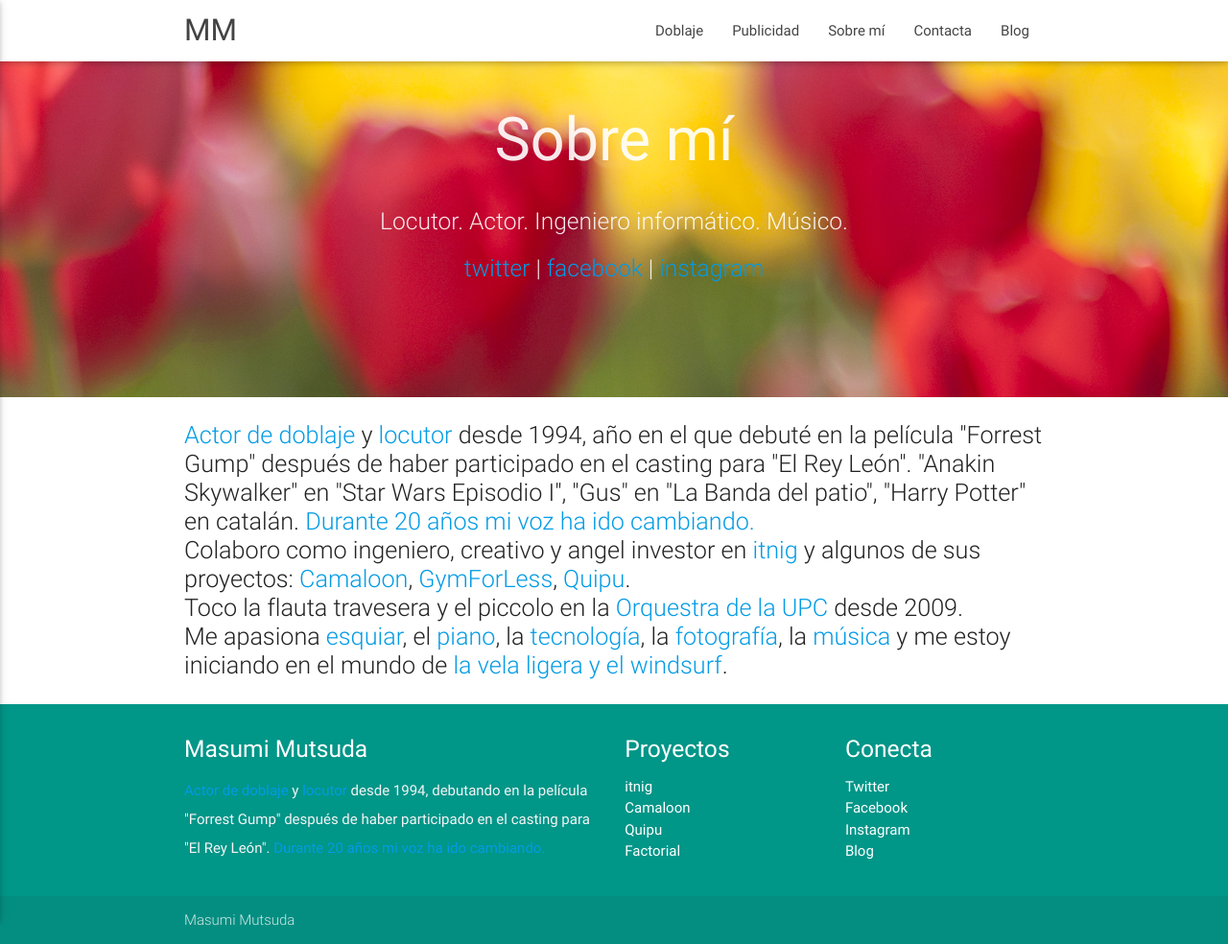
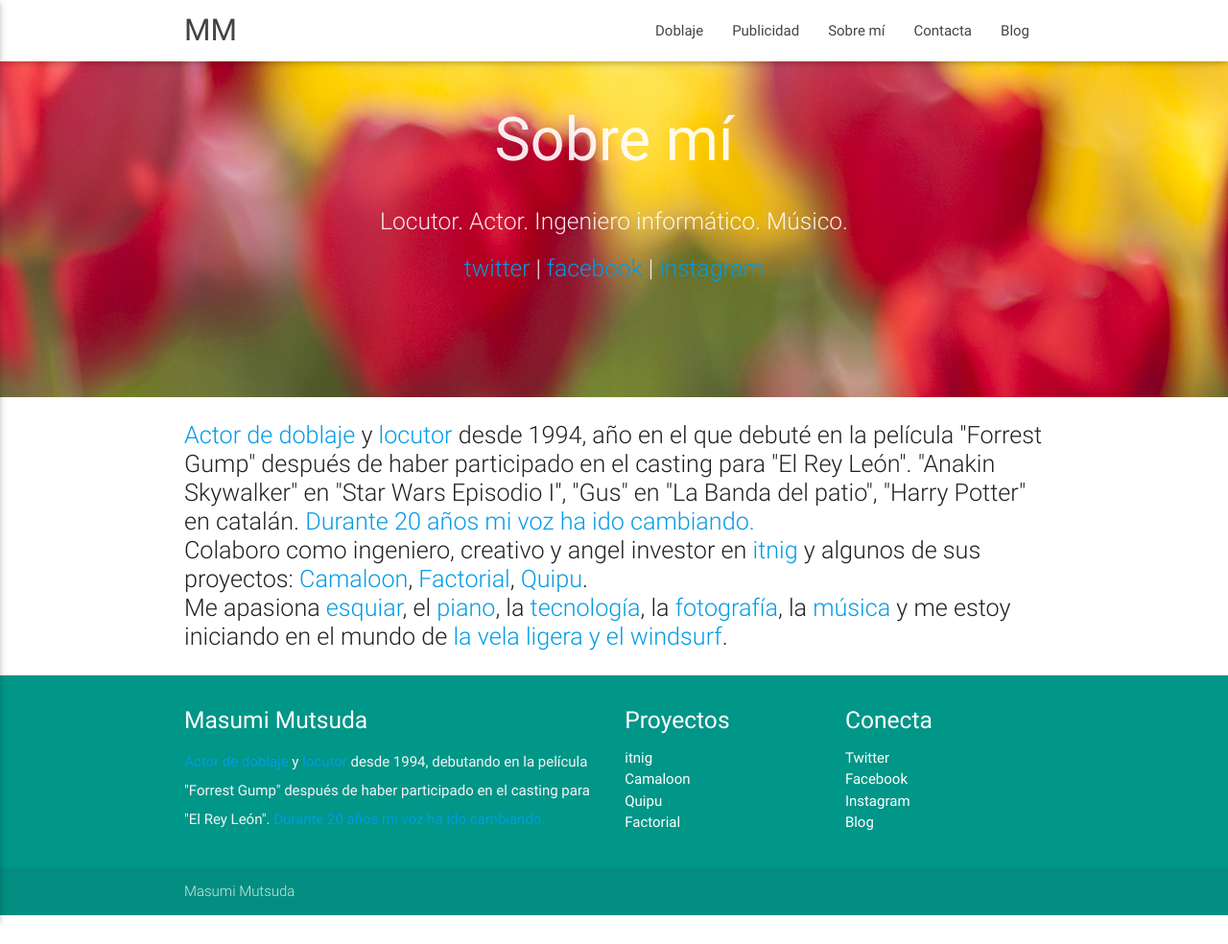
Before and after one commit to mutsuda/mutsuda.github.io, a Jekyll site: the page built from about.html, in a window 1280 px wide. Shown: the whole page at 96% size. Built offline with Jekyll 4.4.1, drawn with Linux system fonts in a browser that asks for light colours; nearby versions of some CDN libraries; after the commit the page ends 954 px from its top, so only the background shows below that.

Commit message:
udpated bio

```diff
--- a/_includes/about_dubbing.md
+++ b/_includes/about_dubbing.md
@@ -1,4 +1,3 @@
 <a href="http://mutsuda.com/doblaje" target="_blank">Actor de doblaje</a> y <a href="http://mutsuda.com/publicidad" target="_blank">locutor</a> desde 1994, año en el que debuté en la película "Forrest Gump" después de haber participado en el casting para "El Rey León". "Anakin Skywalker" en "Star Wars Episodio I", "Gus" en "La Banda del patio", "Harry Potter" en catalán. <a href="https://www.youtube.com/watch?v=ZO5GtBf9pv0" target="_blank">Durante 20 años mi voz ha ido cambiando.</a></br>
-Colaboro como ingeniero, creativo y angel investor en <a href="http://itnig.net" target="_blank">itnig</a> y algunos de sus proyectos:<a href="http://camaloon.es" target="_blank"> Camaloon</a>, <a href="http://gymforless.com" target="_blank">GymForLess</a>, <a href="http://getquipu.com" target="_blank">Quipu</a>.</br>
-Toco la flauta travesera y el piccolo en la <a href="http://orquestra.upc.edu" target="_blank">Orquestra de la UPC</a> desde 2009.</br>
+Colaboro como ingeniero, creativo y angel investor en <a href="http://itnig.net" target="_blank">itnig</a> y algunos de sus proyectos:<a href="http://camaloon.es" target="_blank"> Camaloon</a>, <a href="http://factorialhr.es" target="_blank">Factorial</a>, <a href="http://getquipu.com" target="_blank">Quipu</a>.</br>
 Me apasiona <a href="https://www.youtube.com/watch?v=Z8XmWOzT1-w&list=PLOH2_TvzFHYwUsNby2qdG70Z8ft32seL8" target="_blank">esquiar</a>, el <a href="https://www.youtube.com/watch?v=ZkxkOel8Pe0&list=PLOH2_TvzFHYwArZ_ezh4GaWY3PPnSddk_" target="_blank">piano</a>, la <a href="https://blog.mutsuda.com/tagged/coding" target="_blank">tecnología</a>, la <a href="http://instagram.com/mutsuda" target="_blank">fotografía</a>, la <a href="https://blog.mutsuda.com/tagged/music" target="_blank">música</a> y me estoy iniciando en el mundo de <a href="https://www.youtube.com/watch?v=EJsdYQDNvZs" target="_blank">la vela ligera y el windsurf</a>.
```
